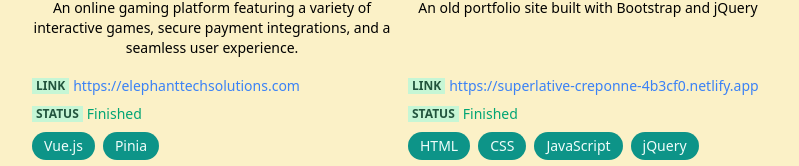
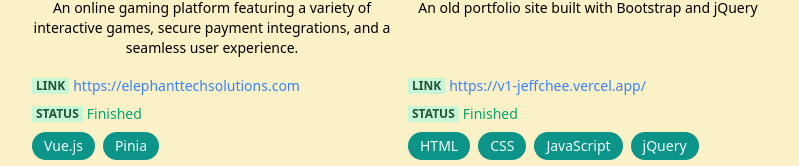
Before and after one commit to jeff-chee/porfolio-v2, a React (Vite) app: page / in a window 1280 px wide. Shown: the part 2628-2794 px from the top of the page, without its empty margins (240-1039 px from the left). Built offline with nearby package versions, Linux system fonts and the light colour scheme.

Commit message:
change v1 portfolio url

```diff
--- a/src/constant.js
+++ b/src/constant.js
@@ -94,8 +94,8 @@ export const projects = [
   {
     name: "Old Portfolio",
     desc: "An old portfolio site built with Bootstrap and jQuery",
-    link: "https://superlative-creponne-4b3cf0.netlify.app",
-    linkUrl: "https://superlative-creponne-4b3cf0.netlify.app",
+    link: "https://v1-jeffchee.vercel.app/",
+    linkUrl: "https://v1-jeffchee.vercel.app/",
     img: "/projects/old-portfolio.webp",
     techStack: ["HTML", "CSS", "JavaScript", "jQuery", "Bootstrap"],
     status: "finished",
```
